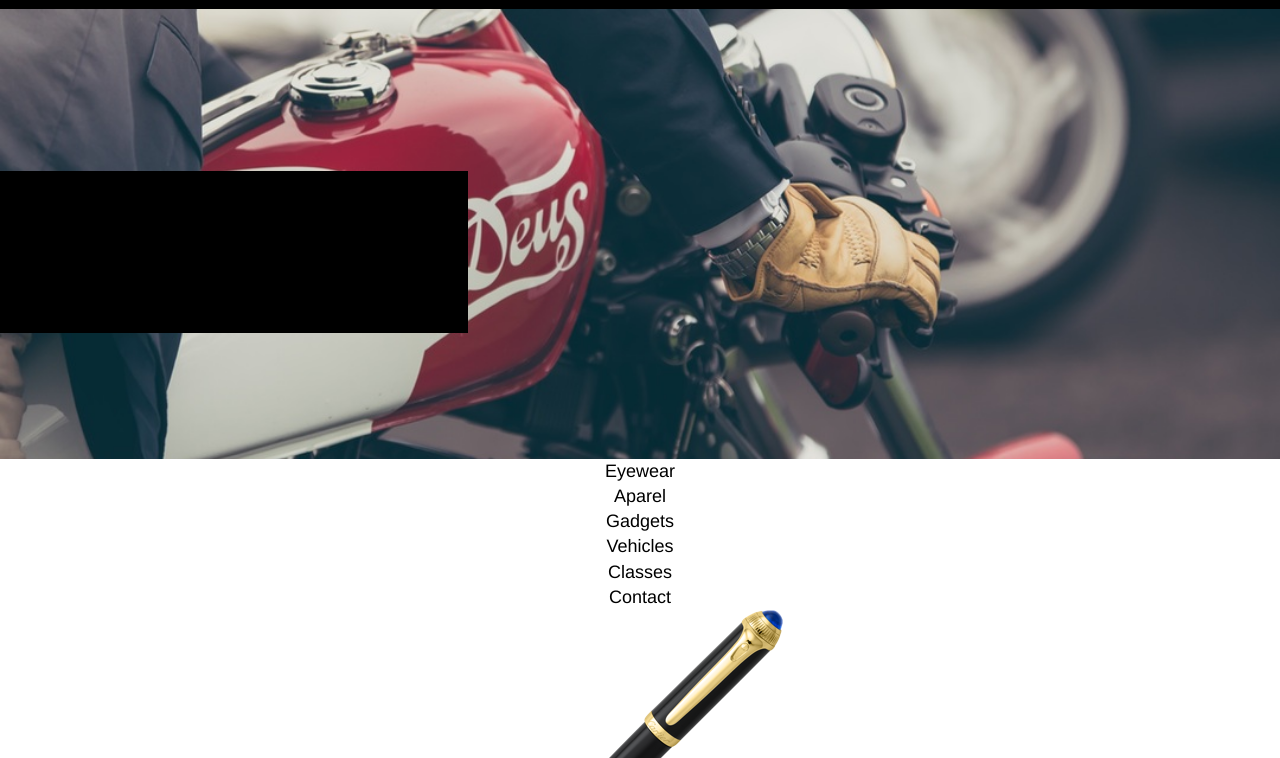
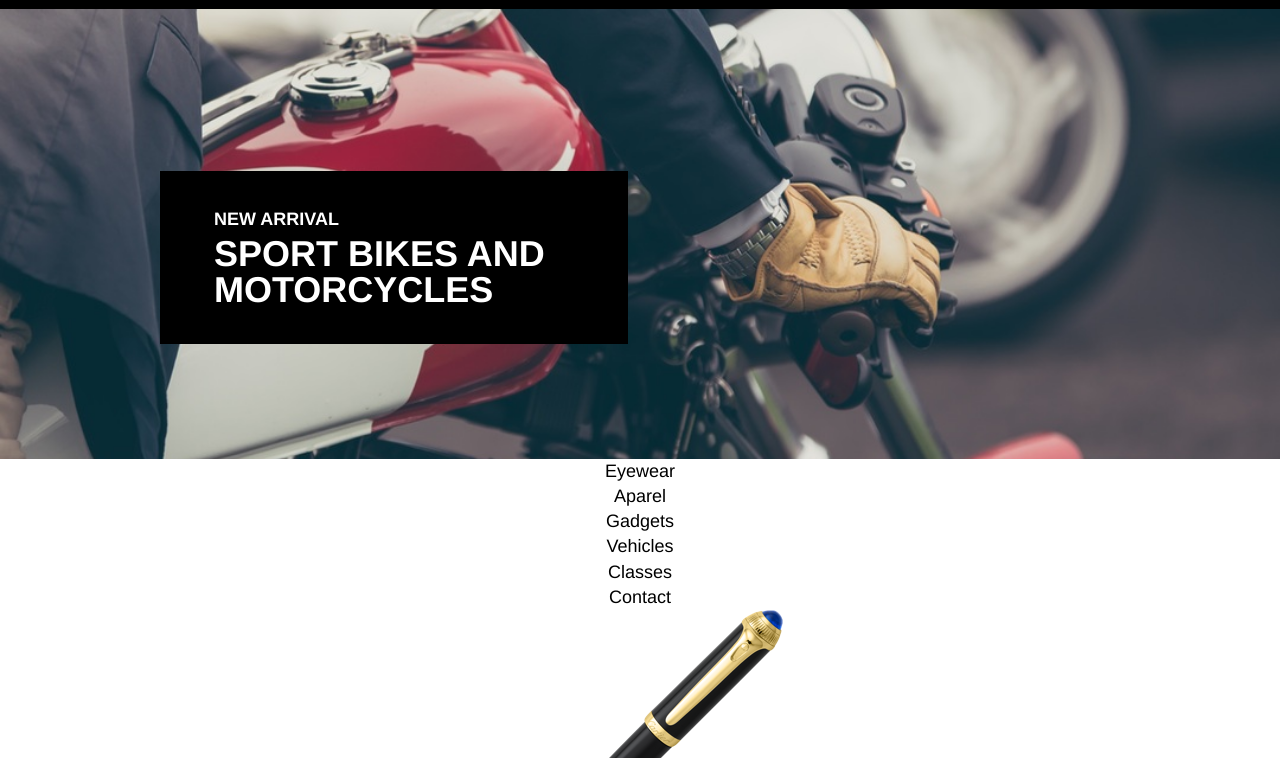
Before and after one commit to bobby-bates/SecretAgentSupply, a plain HTML site: page index.html in a window 1280 px wide. Shown: the part 42-800 px from the top of the page. Drawn offline with Linux system fonts and the light colour scheme.

Commit message:
Finish title-background CSS

```diff
--- a/index.html
+++ b/index.html
@@ -20,10 +20,10 @@
     <!-- Title -->
 
     <div class="title-background">
-      <div class="title-box">
-        <div class="title-text">
-          <h3>NEW ARRIVAL</h3>
-          <h2>SPORT BIKES AND MOTORCYCLES</h2>
+      <div class="container">
+        <div class="headline">
+          <h4>NEW ARRIVAL</h4>
+          <h1>SPORT BIKES AND MOTORCYCLES</h1>
         </div>
       </div>
     </div>
--- a/resources/css/style.css
+++ b/resources/css/style.css
@@ -46,28 +46,25 @@ header h2 {
   background-position: center;
   background-size: cover;
   height: 25rem;
-  display: flex;
 }
-.title-box {
-  display: flex;
+.headline {
   background-color: black;
-  width: 26rem;
-  height: 9rem;
+  color: white;
+  width: 20rem;
+  padding: 2rem 3rem;
   text-align: left;
-  margin-top: 9rem;
+  position: relative;
+  top: 9rem;
 }
-.title-text {
-  align-items: flex-start;
-  margin-left: 3rem;
-  margin-top: 2rem;
-}
-.title-text h3 {
+.headline h4 {
   font-size: 1rem;
   font-weight: bold;
 }
-.title-text h2 {
+.headline h1 {
+  margin-top: 0.25rem;
   font-size: 2rem;
   font-weight: bold;
+  line-height: 2rem;
 }
 
 /* Menu */
```
